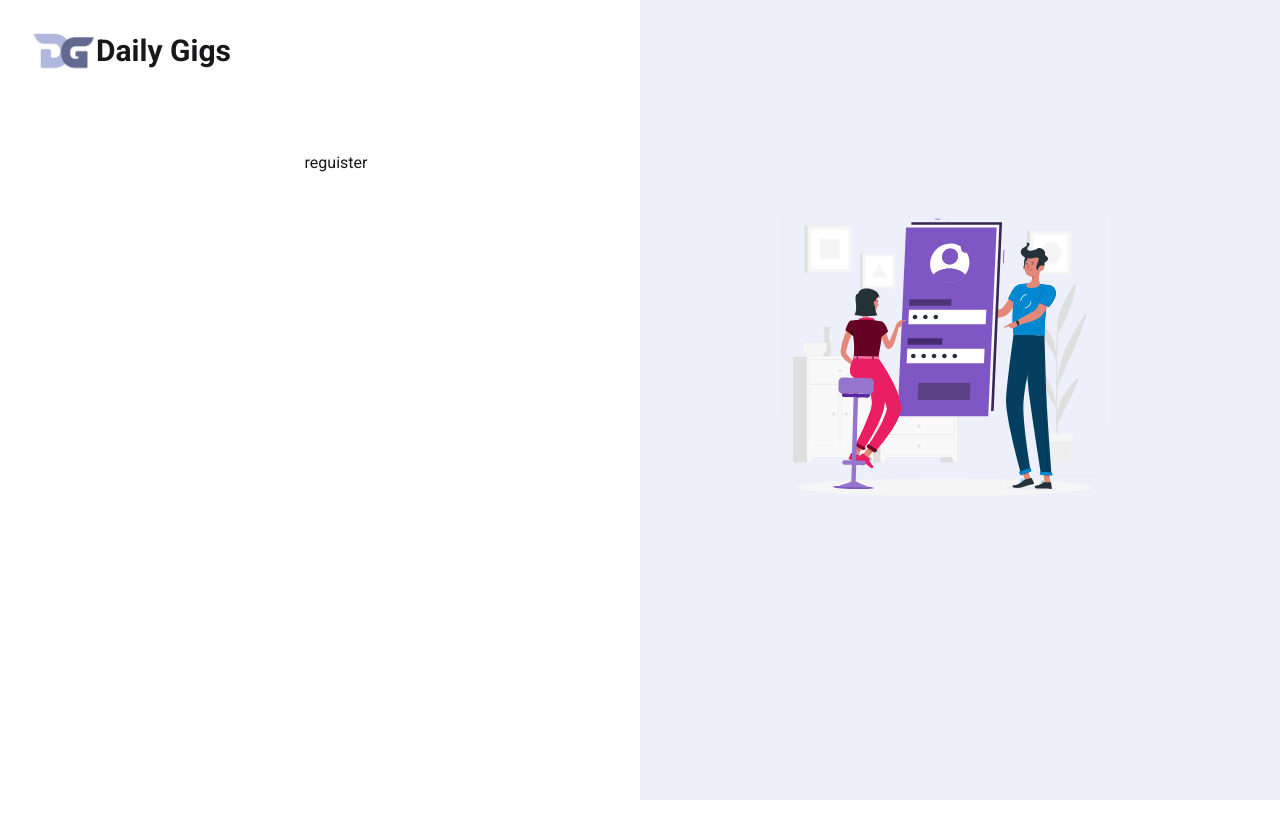
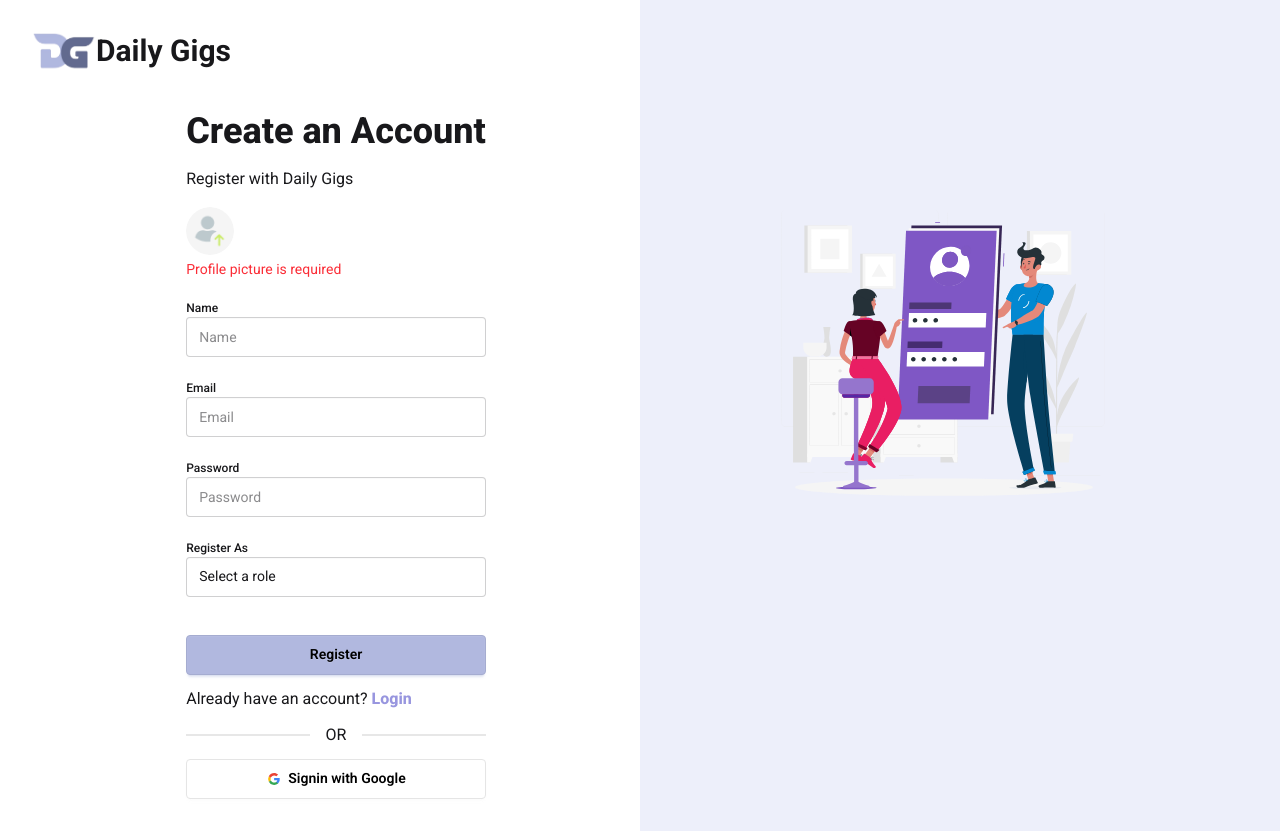
Before and after one commit to FyslAhmd/daily-gigs-client, a React (Vite) app: page /register in a window 1280 px wide. Before the commit the page ends 800 px from the top, so only its background shows below. Built offline with nearby package versions, Linux system fonts and the light colour scheme; no server answers.

Commit message:
complete the registration page with image hosting in cloudinary

```diff
--- /dev/null
+++ b/src/Hooks/useAxios.jsx
@@ -0,0 +1,12 @@
+import axios from "axios";
+import React from "react";
+
+const axiosIns = axios.create({
+  baseURL: "http://localhost:5000",
+});
+
+const useAxios = () => {
+  return axiosIns;
+};
+
+export default useAxios;
--- /dev/null
+++ b/src/Hooks/useAxiosSecure.jsx
@@ -0,0 +1,50 @@
+import axios from "axios";
+import React from "react";
+import useAuth from "./useAuth";
+import { getAuth } from "firebase/auth";
+import { useNavigate } from "react-router";
+
+const axiosSecure = axios.create({
+  baseURL: "http://localhost:5000",
+});
+
+const useAxiosSecure = () => {
+  const { logOutUser } = useAuth();
+  const navigate = useNavigate();
+
+  axiosSecure.interceptors.request.use(
+    async (config) => {
+      const auth = getAuth();
+      const user = auth.currentUser;
+      if (user) {
+        const token = await user.getIdToken();
+        config.headers.authorization = `Bearer ${token}`;
+      }
+      return config;
+    },
+    (err) => {
+      return Promise.reject(err);
+    }
+  );
+  axiosSecure.interceptors.response.use(
+    (response) => response,
+    (err) => {
+      const status = err.response?.status;
+      if (status === 403) {
+        navigate("/forbidden");
+      } else if (status === 401) {
+        logOutUser()
+          .then(() => {
+            navigate("/login");
+          })
+          .catch((error) => {
+            console.log(error);
+          });
+      }
+      return Promise.reject(err);
+    }
+  );
+  return axiosSecure;
+};
+
+export default useAxiosSecure;
--- a/src/Layout/AuthLayout.jsx
+++ b/src/Layout/AuthLayout.jsx
@@ -7,9 +7,9 @@ import workingAnimation from "../assets/AuthAnimation.json";
 const AuthLayout = () => {
   return (
     <div className="relative min-h-screen bg-white overflow-hidden p-8">
-      <div className="hidden lg:block absolute top-0 right-0 w-1/2 h-[100vh] bg-[#edeffa] z-0" />
+      <div className="hidden lg:block absolute top-0 right-0 w-1/2 min-h-[200vh] bg-[#edeffa] z-0" />
       <Logo className="absolute top-4 left-4 z-10" />
-      <div className="flex flex-col lg:flex-row-reverse relative z-10 h-[80vh] mt-20 lg:mt-0">
+      <div className="flex flex-col lg:flex-row-reverse relative z-10 min-h-[80vh] mt-20 lg:mt-0">
         <div className="flex-1 hidden lg:flex justify-center items-start">
           <Lottie
             animationData={workingAnimation}
@@ -17,7 +17,7 @@ const AuthLayout = () => {
             className="w-96 mt-10"
           />
         </div>
-        <div className="flex-1 flex justify-center items-start mt-20">
+        <div className="flex-1 flex justify-center items-start mt-10">
           <Outlet />
         </div>
       </div>
--- a/src/Pages/Auth/Register/Register.jsx
+++ b/src/Pages/Auth/Register/Register.jsx
@@ -1,11 +1,206 @@
-import React from 'react';
+import React, { useState } from "react";
+import { useForm } from "react-hook-form";
+import { Link, useNavigate } from "react-router";
+import regLogo from "../../../assets/image-upload-icon.png";
+import SocialLogin from "../SocialLogin/SocialLogin";
+import axios from "axios";
+import useAxios from "../../../Hooks/useAxios";
+import useAuth from "../../../Hooks/useAuth";
 
 const Register = () => {
-    return (
-        <div>
-            reguister
-        </div>
+  const navigate = useNavigate();
+  const axiosIns = useAxios();
+  const { createUser, updateUserProfile } = useAuth();
+  const [profilePic, setProfilePic] = useState(null);
+  const [emailExists, setEmailExists] = useState(false);
+
+  const {
+    register,
+    handleSubmit,
+    formState: { errors },
+  } = useForm();
+
+  const onSubmit = async (data) => {
+    if (!profilePic) {
+      alert("Please upload a profile picture.");
+      return;
+    }
+
+    try {
+      const existing = await axiosIns.get(`/users?email=${data.email}`);
+      if (existing.data?.email) {
+        setEmailExists(true);
+        return;
+      }
+
+      const userCredential = await createUser(data.email, data.password);
+      const user = userCredential.user;
+
+      const defaultCoins = data.role === "worker" ? 10 : 50;
+
+      const userInfo = {
+        name: data.name,
+        email: data.email,
+        role: data.role,
+        profilePic,
+        coins: defaultCoins,
+        last_login: new Date().toISOString(),
+        created_at: new Date().toISOString(),
+      };
+
+      await axiosIns.post("/users", userInfo);
+
+      await updateUserProfile({
+        displayName: data.name,
+        photoURL: profilePic,
+      });
+
+      navigate("/");
+    } catch (err) {
+      console.error("Registration error:", err);
+    }
+  };
+
+  const handleImageUpload = async (e) => {
+    const image = e.target.files[0];
+    const formData = new FormData();
+    formData.append("file", image);
+    formData.append(
+      "upload_preset",
+      import.meta.env.VITE_CLOUDINARY_UPLOAD_PRESET
     );
+    formData.append("cloud_name", import.meta.env.VITE_CLOUDINARY_CLOUD_NAME);
+
+    try {
+      const res = await axios.post(
+        `https://api.cloudinary.com/v1_1/${
+          import.meta.env.VITE_CLOUDINARY_CLOUD_NAME
+        }/image/upload`,
+        formData
+      );
+      setProfilePic(res.data.secure_url);
+    } catch (err) {
+      console.error("Image upload failed:", err);
+    }
+  };
+
+  return (
+    <div className="font-inter space-y-4">
+      <h1 className="font-extrabold text-4xl">Create an Account</h1>
+      <p className="">Register with Daily Gigs</p>
+
+      <div className="relative mb-4">
+        <img
+          src={profilePic || regLogo}
+          alt="Preview"
+          className="object-cover cursor-pointer rounded-full w-12 h-12"
+          onClick={() => document.getElementById("fileInput").click()}
+        />
+        <input
+          id="fileInput"
+          type="file"
+          accept="image/*"
+          style={{ display: "none" }}
+          onChange={handleImageUpload}
+          required
+        />
+        {!profilePic && (
+          <p className="text-sm text-red-500 mt-1">
+            Profile picture is required
+          </p>
+        )}
+      </div>
+
+      <form onSubmit={handleSubmit(onSubmit)}>
+        <fieldset className="fieldset space-y-4">
+          <div>
+            <label className="font-medium">Name</label>
+            <input
+              className="input"
+              placeholder="Name"
+              {...register("name", { required: "Name is required" })}
+            />
+            {errors.name && (
+              <p className="text-red-500 text-sm">{errors.name.message}</p>
+            )}
+          </div>
+          <div>
+            <label className="font-medium">Email</label>
+            <input
+              className="input"
+              placeholder="Email"
+              {...register("email", {
+                required: "Email is required",
+                pattern: {
+                  value: /^\S+@\S+$/i,
+                  message: "Invalid email format",
+                },
+              })}
+            />
+            {errors.email && (
+              <p className="text-red-500 text-sm">{errors.email.message}</p>
+            )}
+            {emailExists && (
+              <p className="text-red-500 text-sm">Email already registered</p>
+            )}
+          </div>
+          <div>
+            <label className="font-medium">Password</label>
+            <input
+              className="input"
+              type="password"
+              placeholder="Password"
+              {...register("password", {
+                required: "Password is required",
+                minLength: {
+                  value: 6,
+                  message: "Minimum 6 characters required",
+                },
+                pattern: {
+                  value:
+                    /^(?=.*[A-Z])(?=.*\d)(?=.*[@$!%*?&])[A-Za-z\d@$!%*?&]{6,}$/,
+                  message: "Include uppercase, number & special character",
+                },
+              })}
+            />
+            {errors.password && (
+              <p className="text-red-500 text-sm">{errors.password.message}</p>
+            )}
+          </div>
+          <div>
+            <label className="font-medium">Register As</label>
+            <select
+              className="input"
+              defaultValue=""
+              {...register("role", { required: "Role is required" })}
+            >
+              <option value="" disabled>
+                Select a role
+              </option>
+              <option value="worker">Worker</option>
+              <option value="buyer">Buyer</option>
+            </select>
+            {errors.role && (
+              <p className="text-red-500 text-sm">{errors.role.message}</p>
+            )}
+          </div>
+
+          <button type="submit" className="btn btn-primary text-black mt-4">
+            Register
+          </button>
+        </fieldset>
+
+        <p className="my-2">
+          Already have an account?{" "}
+          <Link to="/login">
+            <span className="font-extrabold text-accent">Login</span>
+          </Link>
+        </p>
+      </form>
+
+      <SocialLogin />
+    </div>
+  );
 };
 
 export default Register;
--- a/src/Pages/Auth/SocialLogin/SocialLogin.jsx
+++ b/src/Pages/Auth/SocialLogin/SocialLogin.jsx
@@ -1,11 +1,72 @@
-import React from 'react';
+import React from "react";
+import useAuth from "../../../Hooks/useAuth";
+import { useLocation, useNavigate } from "react-router";
+import useAxios from "../../../Hooks/useAxios";
 
 const SocialLogin = () => {
-    return (
-        <div>
-            social
-        </div>
-    );
+  const { signInWithGoogle } = useAuth();
+  const axiosIns = useAxios();
+  const navigate = useNavigate();
+  const location = useLocation();
+
+  const handleGoogleSignIn = () => {
+    signInWithGoogle()
+      .then(async (res) => {
+        console.log(res.user);
+        //post user info in database
+        const user = res.user;
+        const userInfo = {
+          email: user.email,
+          role: "user",
+          last_login: new Date().toISOString(),
+          created_at: new Date().toISOString(),
+        };
+        const userRes = await axiosIns.post("/users", userInfo);
+        console.log(userRes.data);
+        navigate(location.state ? location.state : "/");
+      })
+      .catch((err) => {
+        console.log(err);
+      });
+  };
+  return (
+    <div>
+      <div className="divider">OR</div>
+      <button
+        onClick={() => handleGoogleSignIn()}
+        className="btn bg-white text-black w-full border-[#e5e5e5]"
+      >
+        <svg
+          aria-label="Google logo"
+          width="16"
+          height="16"
+          xmlns="http://www.w3.org/2000/svg"
+          viewBox="0 0 512 512"
+        >
+          <g>
+            <path d="m0 0H512V512H0" fill="#fff"></path>
+            <path
+              fill="#34a853"
+              d="M153 292c30 82 118 95 171 60h62v48A192 192 0 0190 341"
+            ></path>
+            <path
+              fill="#4285f4"
+              d="m386 400a140 175 0 0053-179H260v74h102q-7 37-38 57"
+            ></path>
+            <path
+              fill="#fbbc02"
+              d="m90 341a208 200 0 010-171l63 49q-12 37 0 73"
+            ></path>
+            <path
+              fill="#ea4335"
+              d="m153 219c22-69 116-109 179-50l55-54c-78-75-230-72-297 55"
+            ></path>
+          </g>
+        </svg>
+        Signin with Google
+      </button>
+    </div>
+  );
 };
 
 export default SocialLogin;
```
Also changed, not shown: src/assets/image-upload-icon.png (added).
